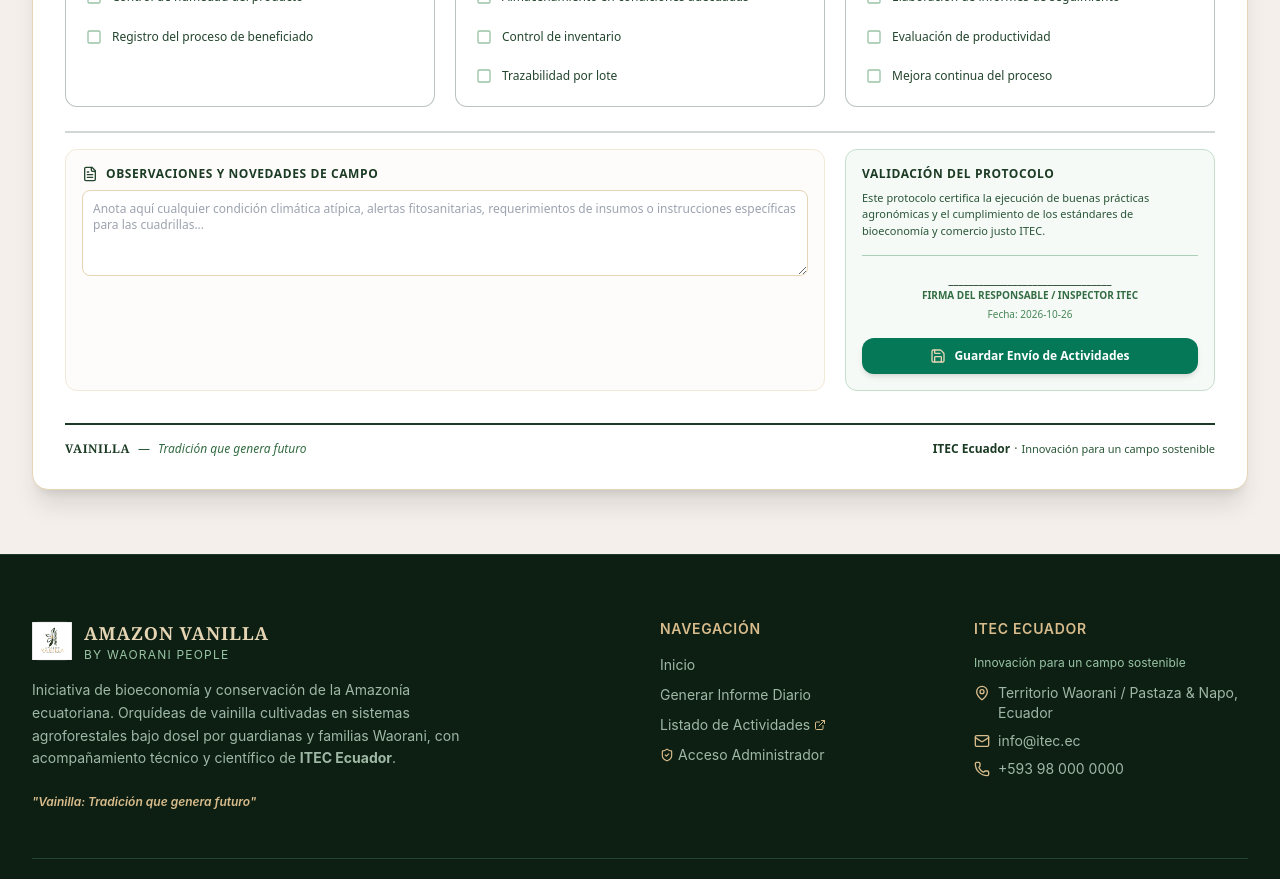
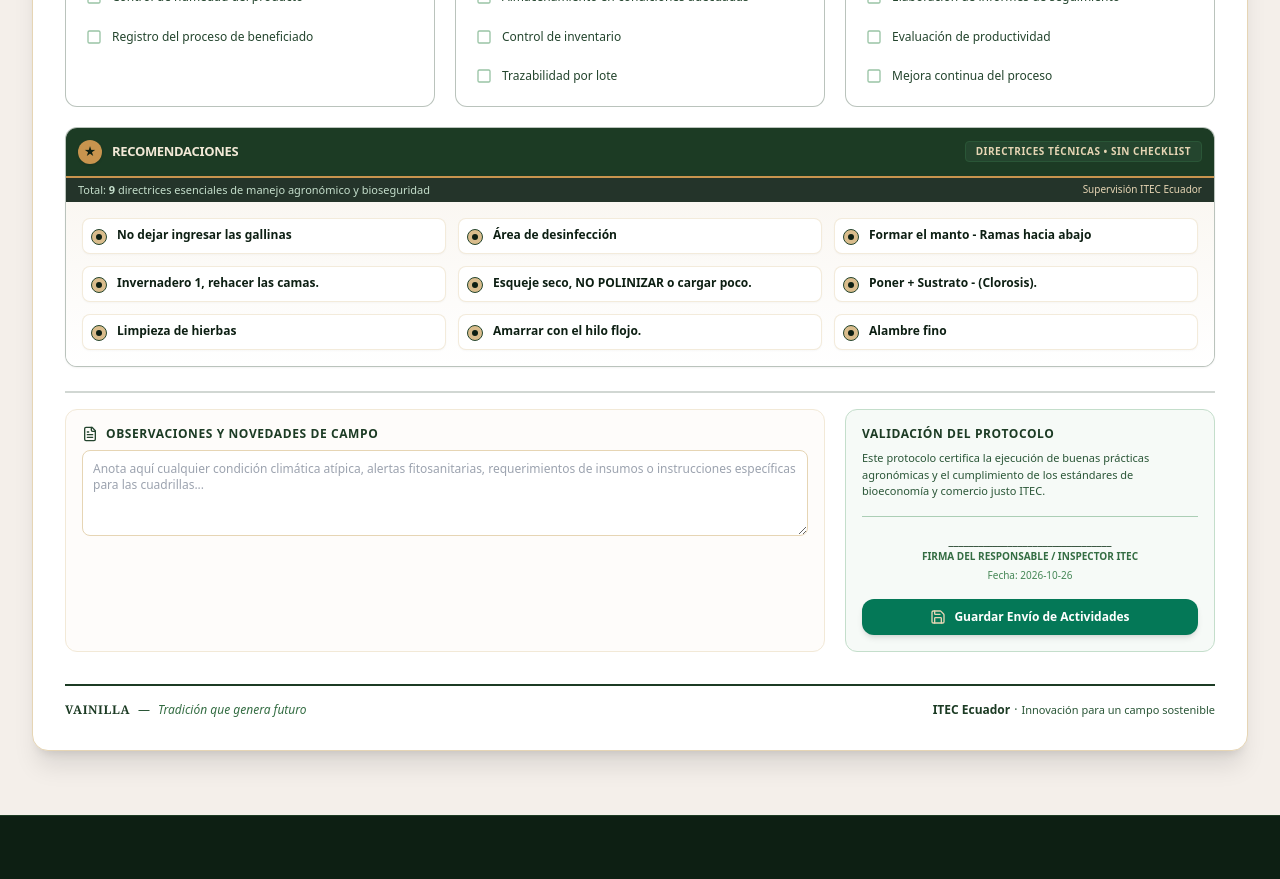
Before and after one commit to cristianfjaramillo-hue/landing-vanilla, a Next.js app: page /actividades in a window 1280 px wide. Shown: the part 1960-2839 px from the top of the page. Built offline with nearby package versions, Linux system fonts and the light colour scheme; no server answers.

Commit message:
feat: add recommendations section without checklist to activities protocol and admin

```diff
--- a/src/app/actividades/page.tsx
+++ b/src/app/actividades/page.tsx
@@ -30,7 +30,7 @@ import {
   ShieldCheck,
   ArrowRight
 } from "lucide-react";
-import { SECTIONS_DATA, TOTAL_ACTIVIDADES_COUNT } from "@/lib/actividades-data";
+import { SECTIONS_DATA, TOTAL_ACTIVIDADES_COUNT, RECOMENDACIONES_DATA } from "@/lib/actividades-data";
 import { ActivityProtocol } from "@/lib/types";
 import { generateActivityProtocolPDF } from "@/lib/pdf-generator";
 import { supabase } from "@/lib/supabase";
@@ -493,6 +493,54 @@ export default function ActividadesPage() {
                 </div>
               );
             })}
+
+            {/* Cuadro Adicional: Recomendaciones (Sin checklist, con puntos distintivos) */}
+            <div className="md:col-span-2 lg:col-span-3 rounded-xl border border-forest-900/30 bg-white hover:border-forest-800 transition-all shadow-sm overflow-hidden flex flex-col">
+              {/* Encabezado del Cuadro */}
+              <div className="bg-forest-900 text-white p-3 flex items-center justify-between border-b-2 border-vanilla-500">
+                <div className="flex items-center space-x-2.5 flex-1 min-w-0">
+                  <span className="w-6 h-6 rounded-full bg-vanilla-500 text-forest-950 font-bold text-xs flex items-center justify-center flex-shrink-0 shadow">
+                    ★
+                  </span>
+                  <div>
+                    <h3 className="text-xs sm:text-[13px] font-bold text-vanilla-200 uppercase tracking-tight truncate leading-snug">
+                      RECOMENDACIONES
+                    </h3>
+                  </div>
+                </div>
+                <div className="px-2.5 py-0.5 rounded bg-forest-800 text-vanilla-300 text-[10px] font-semibold border border-forest-700 uppercase tracking-wider">
+                  Directrices Técnicas • Sin Checklist
+                </div>
+              </div>
+
+              {/* Sub-barra informativa */}
+              <div className="bg-forest-950/90 px-3 py-1 flex items-center justify-between text-[11px] text-forest-200">
+                <span>
+                  Total: <strong>{RECOMENDACIONES_DATA.length}</strong> directrices esenciales de manejo agronómico y bioseguridad
+                </span>
+                <span className="text-vanilla-300 text-[10px] font-medium hidden sm:inline">
+                  Supervisión ITEC Ecuador
+                </span>
+              </div>
+
+              {/* Lista de Recomendaciones con Punto Distintivo */}
+              <div className="p-4 bg-gradient-to-b from-[#FAF7F2] to-white grid grid-cols-1 md:grid-cols-2 lg:grid-cols-3 gap-3 flex-1">
+                {RECOMENDACIONES_DATA.map((item, idx) => (
+                  <div
+                    key={idx}
+                    className="flex items-start space-x-2.5 p-2 rounded-lg bg-white border border-vanilla-200/90 shadow-[0_1px_2px_rgba(0,0,0,0.03)] hover:border-forest-600 transition-all"
+                  >
+                    {/* Punto distintivo */}
+                    <div className="w-4 h-4 rounded-full border border-forest-800 bg-vanilla-400 flex items-center justify-center flex-shrink-0 mt-0.5 shadow-xs">
+                      <div className="w-1.5 h-1.5 rounded-full bg-forest-950" />
+                    </div>
+                    <span className="text-xs font-semibold text-forest-950 leading-snug">
+                      {item}
+                    </span>
+                  </div>
+                ))}
+              </div>
+            </div>
           </div>
 
           {/* Sección Inferior: Observaciones y Firma */}
--- a/src/app/admin/page.tsx
+++ b/src/app/admin/page.tsx
@@ -38,7 +38,7 @@ import {
 import { INITIAL_MOCK_REPORTS, DEFAULT_ACTIVITIES, DEFAULT_TOOLS } from "@/lib/constants";
 import { DailyReport, ActivityItem, ToolItem, ActivityProtocol } from "@/lib/types";
 import { generateDailyReportPDF, generateActivityProtocolPDF } from "@/lib/pdf-generator";
-import { SECTIONS_DATA } from "@/lib/actividades-data";
+import { SECTIONS_DATA, RECOMENDACIONES_DATA } from "@/lib/actividades-data";
 import { supabase } from "@/lib/supabase";
 
 export default function AdminPage() {
@@ -1418,6 +1418,27 @@ export default function AdminPage() {
                       );
                     })}
                   </div>
+
+                  {/* Cuadro Adicional de Recomendaciones Técnicas */}
+                  <div className="mt-3 rounded-lg border border-forest-900/20 bg-white overflow-hidden shadow-xs">
+                    <div className="bg-forest-900 text-white px-3 py-1.5 flex items-center justify-between text-xs">
+                      <span className="font-bold flex items-center space-x-1.5">
+                        <span className="w-4 h-4 rounded-full bg-vanilla-500 text-forest-950 font-bold text-[10px] flex items-center justify-center">★</span>
+                        <span>RECOMENDACIONES</span>
+                      </span>
+                      <span className="text-[10px] text-vanilla-300">Directrices Técnicas • Sin Checklist</span>
+                    </div>
+                    <div className="p-3 grid grid-cols-1 md:grid-cols-3 gap-2 bg-[#FAF7F2]">
+                      {RECOMENDACIONES_DATA.map((rec, idx) => (
+                        <div key={idx} className="flex items-start space-x-2 text-[11px] p-2 rounded bg-white border border-vanilla-200">
+                          <div className="w-3.5 h-3.5 rounded-full border border-forest-800 bg-vanilla-400 flex items-center justify-center flex-shrink-0 mt-0.5">
+                            <div className="w-1.5 h-1.5 rounded-full bg-forest-900" />
+                          </div>
+                          <span className="font-medium text-forest-950 leading-snug">{rec}</span>
+                        </div>
+                      ))}
+                    </div>
+                  </div>
                 </div>
 
                 {/* 3. Observaciones */}
--- a/src/lib/actividades-data.ts
+++ b/src/lib/actividades-data.ts
@@ -158,3 +158,15 @@ export const SECTIONS_DATA: ActivitySection[] = [
 ];
 
 export const TOTAL_ACTIVIDADES_COUNT = SECTIONS_DATA.reduce((acc, s) => acc + s.items.length, 0);
+
+export const RECOMENDACIONES_DATA: string[] = [
+  "No dejar ingresar las gallinas",
+  "Área de desinfección",
+  "Formar el manto - Ramas hacia abajo",
+  "Invernadero 1, rehacer las camas.",
+  "Esqueje seco, NO POLINIZAR o cargar poco.",
+  "Poner + Sustrato - (Clorosis).",
+  "Limpieza de hierbas",
+  "Amarrar con el hilo flojo.",
+  "Alambre fino"
+];
--- a/src/lib/pdf-generator.ts
+++ b/src/lib/pdf-generator.ts
@@ -1,7 +1,7 @@
 import jsPDF from "jspdf";
 import autoTable from "jspdf-autotable";
 import { DailyReport, ActivityProtocol } from "./types";
-import { SECTIONS_DATA } from "./actividades-data";
+import { SECTIONS_DATA, RECOMENDACIONES_DATA } from "./actividades-data";
 
 // Helper para convertir URLs de imágenes o blobs a DataURL Base64
 async function getBase64Image(url: string | undefined): Promise<string | null> {
@@ -314,6 +314,30 @@ export async function generateActivityProtocolPDF(protocol: ActivityProtocol) {
     });
   });
 
+  // Sección Adicional: Recomendaciones Técnicas
+  tableBody.push([
+    {
+      content: `RECOMENDACIONES AGRONÓMICAS & DIRECTRICES DE CAMPO`,
+      colSpan: 2,
+      styles: { fillColor: [40, 80, 50], textColor: [255, 255, 255], fontStyle: "bold", fontSize: 8 },
+    },
+  ]);
+
+  RECOMENDACIONES_DATA.forEach((rec, idx) => {
+    tableBody.push([
+      `•  ${rec}`,
+      {
+        content: "DIRECTRIZ TÉCNICA",
+        styles: {
+          textColor: [140, 100, 20],
+          fontStyle: "bold",
+          fontSize: 6.5,
+          halign: "center",
+        },
+      },
+    ]);
+  });
+
   autoTable(doc, {
     startY: lastY,
     theme: "striped",
```
